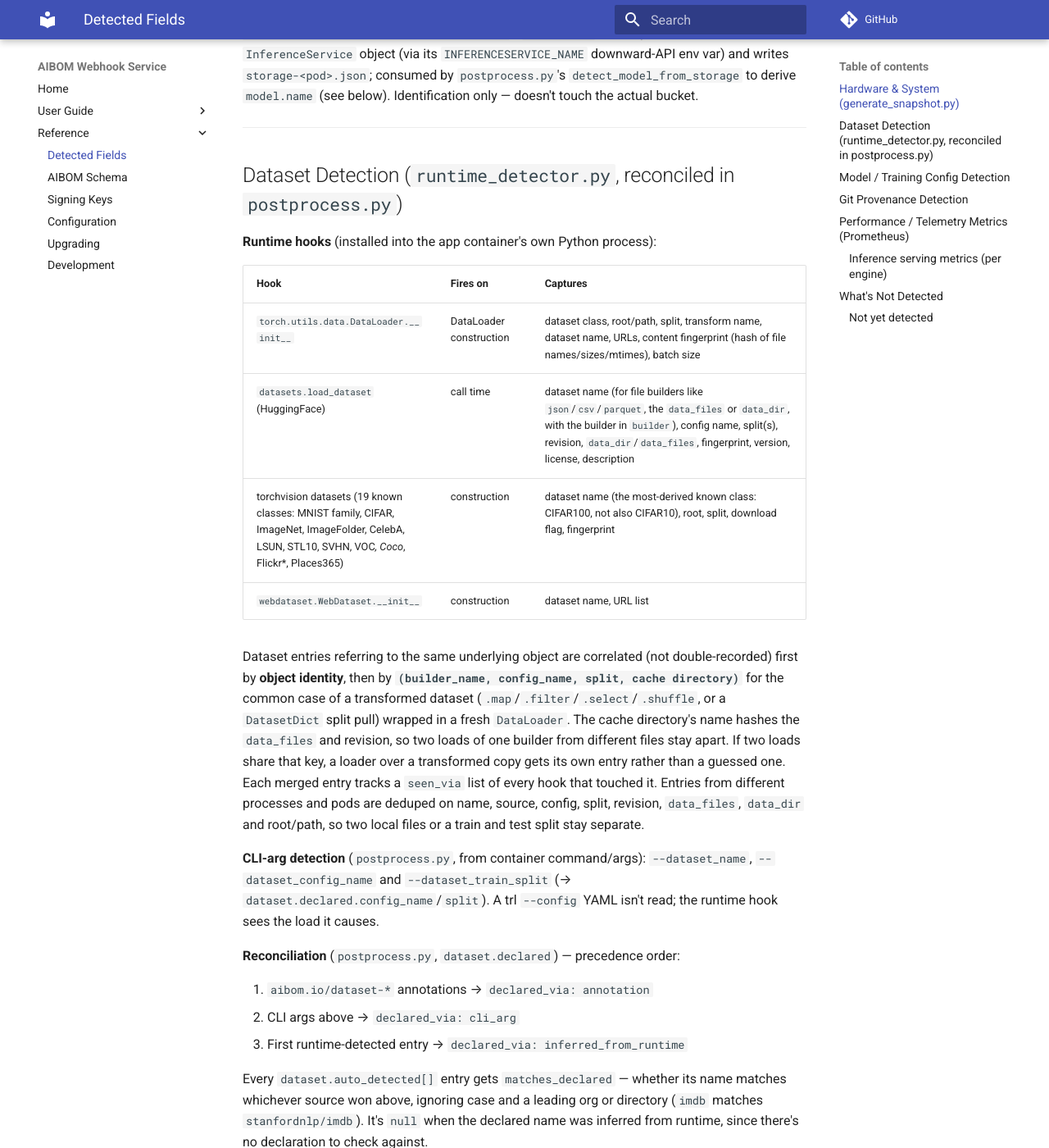
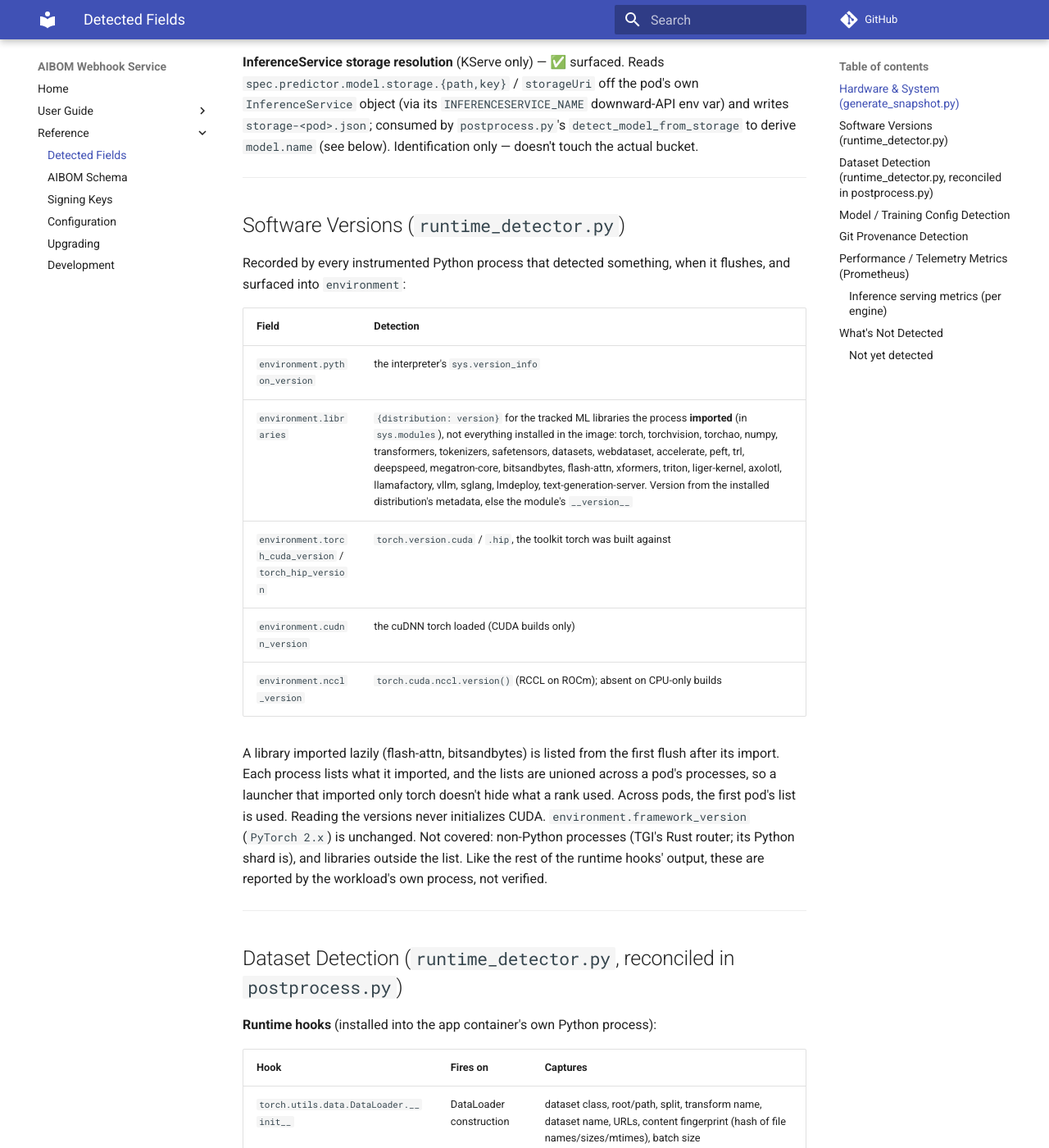
Before and after one commit to gavinsan33/aibom-webhook-service, an MkDocs documentation site: the page built from docs/CAPABILITIES.md, in a window 1280 px wide and 1400 px high, scrolled down 4185 px. Shown: the whole window at 82% size. Built offline with MkDocs 1.6.1 and Material for MkDocs 9.7.7, drawn with Linux system fonts in a browser that asks for light colours; comment, search, counter and statistics services are not loaded; some of the changed text lies outside the part shown.

Commit message:
Document library version detection (#187)

```diff
--- a/docs/CAPABILITIES.md
+++ b/docs/CAPABILITIES.md
@@ -43,7 +43,7 @@ Captured once per pod by the discovery init container into `discovery-<pod>.json
 | GPU model(s) | DCGM's `modelName` label (`DCGM_FI_DEV_FB_TOTAL`, by `exported_pod`), else `nvidia-smi --query-gpu=name` | ✅ `environment.gpu_type` — only the **first** model; a mixed-model node's other GPU types are dropped |
 | GPU memory per device (VRAM) | DCGM's device framebuffer (`DCGM_FI_DEV_FB_TOTAL`), else `nvidia-smi --query-gpu=memory.total` | ✅ `environment.gpu_memory_mb` (list, one per GPU) |
 | GPU driver version | `nvidia-smi --query-gpu=driver_version` | ✅ `environment.driver_version` |
-| CUDA version | `nvidia-smi` (`CUDA Version` line) | ✅ `environment.cuda_version` |
+| CUDA version | `nvidia-smi` (`CUDA Version` line) — the newest CUDA the **driver** supports, not the toolkit torch was built with (`environment.torch_cuda_version`, below) | ✅ `environment.cuda_version` |
 
 The pod-spec claim and DCGM are read from outside the pod, so a workload can't misreport them; DCGM is a best-effort Prometheus query, and without dcgm-exporter the in-pod `nvidia-smi` values are used (#110). Driver and CUDA versions have no out-of-pod source and stay discovery-sourced.
 
@@ -84,6 +84,22 @@ The discovery init container's own `nvidia.com/gpu` claim — what makes `nvidia
 **Pod metadata** — ✅ surfaced into `execution_metadata.pods[]`: `pod_name`/`pod_uid`/`pod_namespace`/`pod_ip`/`node_name`/`start_time` (from downward-API env vars + a capture timestamp).
 
 **InferenceService storage resolution** (KServe only) — ✅ surfaced. Reads `spec.predictor.model.storage.{path,key}` / `storageUri` off the pod's own `InferenceService` object (via its `INFERENCESERVICE_NAME` downward-API env var) and writes `storage-<pod>.json`; consumed by `postprocess.py`'s `detect_model_from_storage` to derive `model.name` (see below). Identification only — doesn't touch the actual bucket.
+
+---
+
+## Software Versions (`runtime_detector.py`)
+
+Recorded by every instrumented Python process that detected something, when it flushes, and surfaced into `environment`:
+
+| Field | Detection |
+|---|---|
+| `environment.python_version` | the interpreter's `sys.version_info` |
+| `environment.libraries` | `{distribution: version}` for the tracked ML libraries the process **imported** (in `sys.modules`), not everything installed in the image: torch, torchvision, torchao, numpy, transformers, tokenizers, safetensors, datasets, webdataset, accelerate, peft, trl, deepspeed, megatron-core, bitsandbytes, flash-attn, xformers, triton, liger-kernel, axolotl, llamafactory, vllm, sglang, lmdeploy, text-generation-server. Version from the installed distribution's metadata, else the module's `__version__` |
+| `environment.torch_cuda_version` / `torch_hip_version` | `torch.version.cuda` / `.hip`, the toolkit torch was built against |
+| `environment.cudnn_version` | the cuDNN torch loaded (CUDA builds only) |
+| `environment.nccl_version` | `torch.cuda.nccl.version()` (RCCL on ROCm); absent on CPU-only builds |
+
+A library imported lazily (flash-attn, bitsandbytes) is listed from the first flush after its import. Each process lists what it imported, and the lists are unioned across a pod's processes, so a launcher that imported only torch doesn't hide what a rank used. Across pods, the first pod's list is used. Reading the versions never initializes CUDA. `environment.framework_version` (`PyTorch 2.x`) is unchanged. Not covered: non-Python processes (TGI's Rust router; its Python shard is), and libraries outside the list. Like the rest of the runtime hooks' output, these are reported by the workload's own process, not verified.
 
 ---
 
```
Also changed, not shown: other parts of docs/CAPABILITIES.md (+0 -1 lines), CLAUDE.md (+9 -0 lines), docs/index.md (+1 -1 lines).
